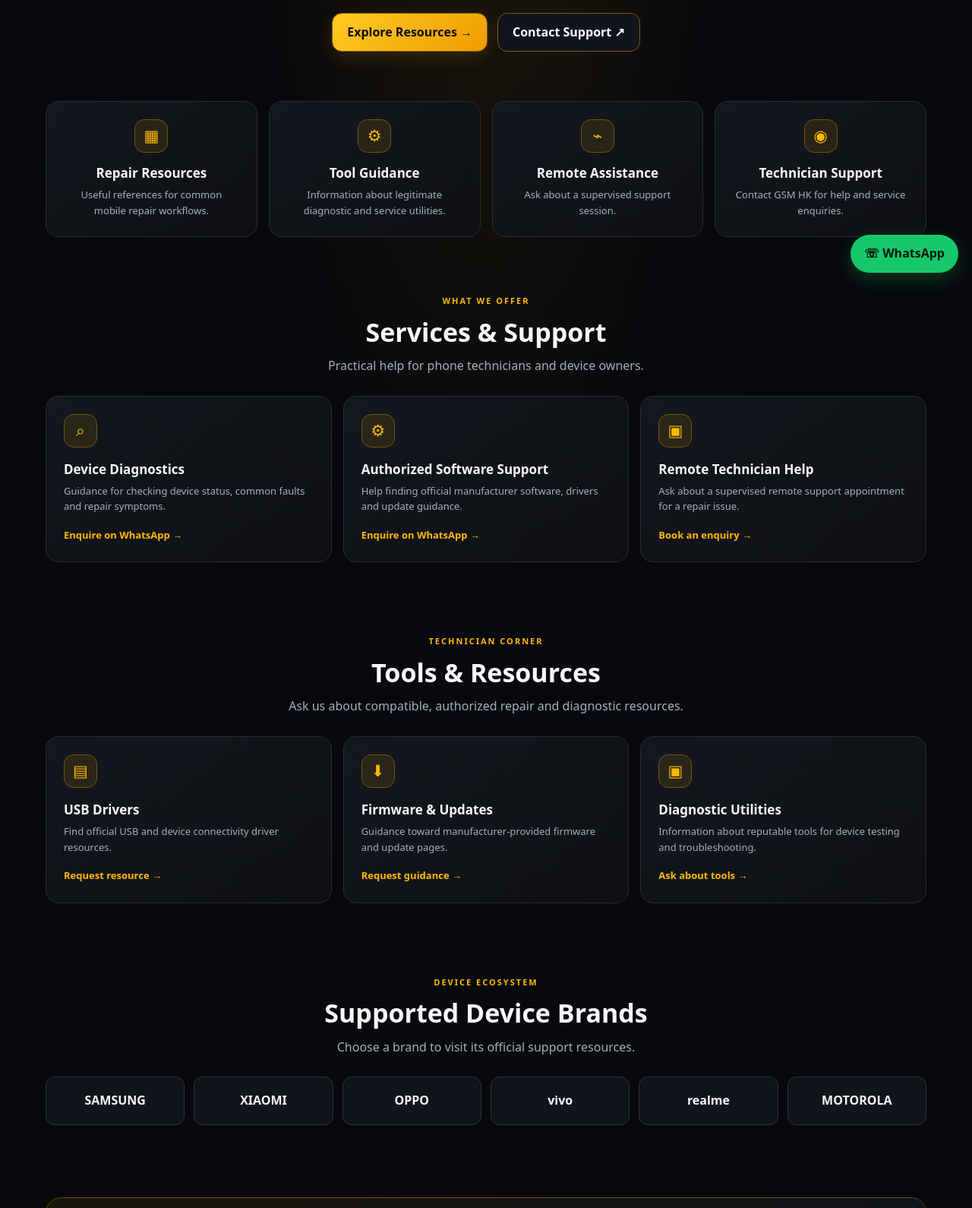
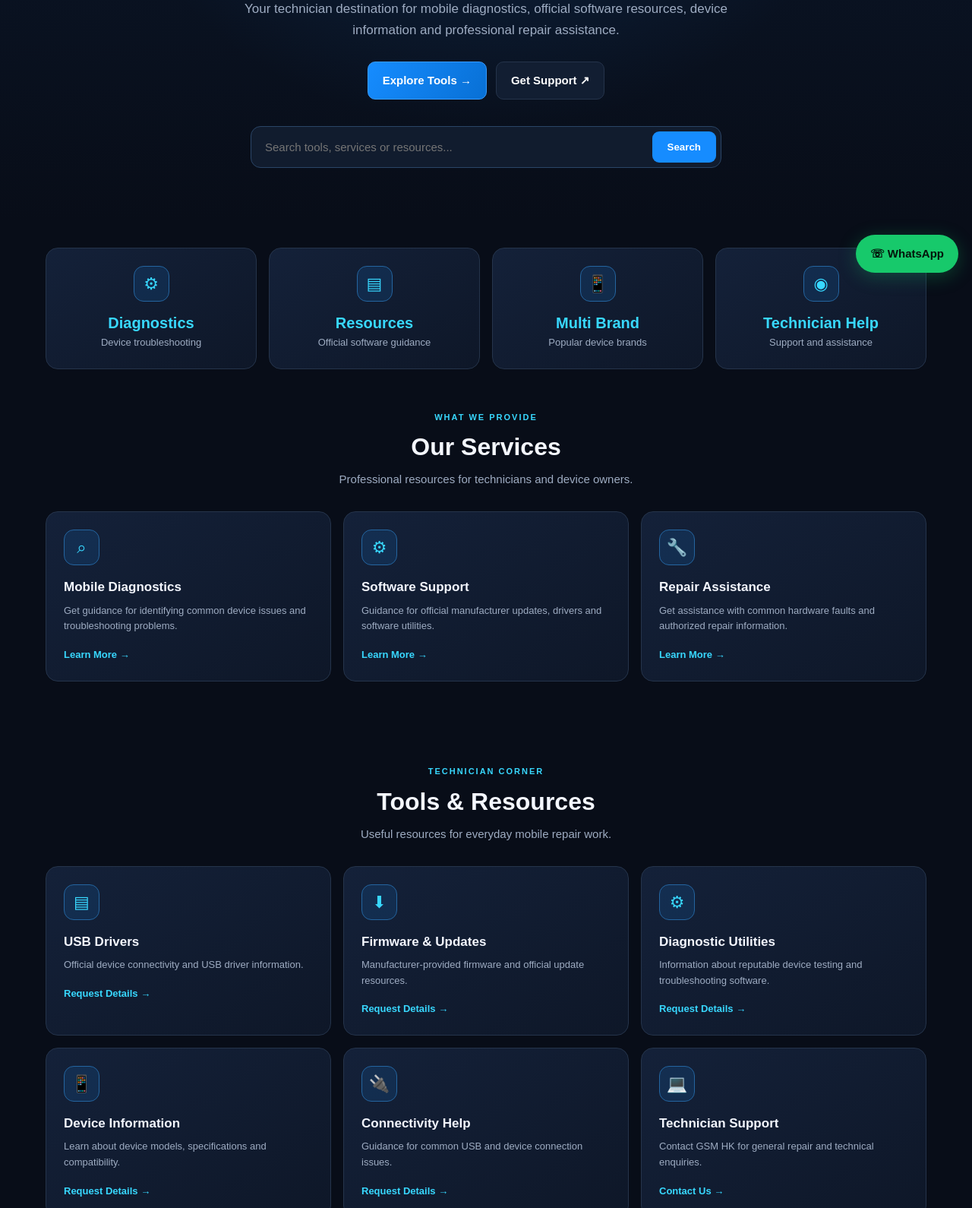
Before and after one commit to hktools8655-debug/gsm-hk, a plain HTML site: page index.html in a window 1280 px wide. Shown: the part 423-2013 px from the top of the page at 76% size. Drawn offline with Linux system fonts and the light colour scheme.

Commit message:
Update index.html

```diff
--- a/index.html
+++ b/index.html
@@ -1,49 +1,414 @@
-<!doctype html>
-<html lang="en"><head>
-<meta charset="utf-8"><meta name="viewport" content="width=device-width,initial-scale=1">
-<meta name="theme-color" content="#08090d">
-<meta name="description" content="GSM HK mobile diagnostics, authorized repair resources and technician support.">
-<title>GSM HK | Mobile Repair & Support</title>
+
+<!DOCTYPE html>
+<html lang="en">
+<head>
+<meta charset="UTF-8">
+<meta name="viewport" content="width=device-width, initial-scale=1">
+<meta name="theme-color" content="#080d18">
+<meta name="description" content="GSM HK - Mobile repair resources, device diagnostics, official software and technician support.">
+<title>GSM HK | Professional Mobile Repair Portal</title>
+
 <style>
-:root{--bg:#08090d;--panel:#11141a;--gold:#ffb900;--text:#f7f8fb;--muted:#a5afbf;--line:#292d36}
-*{box-sizing:border-box}html{scroll-behavior:smooth}body{margin:0;background:radial-gradient(ellipse at 50% 0%,#21190a,transparent 36%),var(--bg);color:var(--text);font:16px/1.6 system-ui,Arial,sans-serif}
-a{color:inherit;text-decoration:none}.wrap{width:min(1160px,92%);margin:auto}.top{background:#090a0e;border-bottom:1px solid var(--line);color:var(--muted);font-size:12px}.top .wrap{display:flex;justify-content:space-between;padding:8px 0;gap:10px;flex-wrap:wrap}
-header{position:sticky;top:0;z-index:5;background:#08090df2;backdrop-filter:blur(12px);border-bottom:1px solid #39301d}.nav{min-height:78px;display:flex;align-items:center;justify-content:space-between;gap:20px}
-.brand{font-size:25px;font-weight:900;letter-spacing:-1px;display:flex;align-items:center;gap:10px}.brand b,.gold{color:var(--gold)}.brand small{display:block;color:var(--muted);font-size:10px;letter-spacing:2px}.logo{width:44px;height:44px;border:1px solid var(--gold);border-radius:13px;display:grid;place-items:center;color:var(--gold);font-size:23px}
-nav{display:flex;gap:22px;font-size:14px;font-weight:700;color:#d4d8e0}nav a:hover{color:var(--gold)}.btn{display:inline-block;padding:12px 19px;border-radius:13px;background:linear-gradient(135deg,#ffca22,#ef9c00);color:#08090d;font-weight:900;border:1px solid #805c13;box-shadow:0 8px 25px #ffb90020}.btn.alt{background:#11141a;color:white;box-shadow:none}.menu{display:none;background:#151820;color:white;border:1px solid var(--line);padding:8px 12px;border-radius:9px}
-.hero{text-align:center;padding:90px 0 65px}.pill{display:inline-block;border:1px solid #76540f;border-radius:99px;padding:7px 14px;color:var(--gold);background:#151109;font-size:12px;font-weight:850;letter-spacing:.5px}
-h1{font-size:clamp(40px,6vw,68px);line-height:1.1;letter-spacing:-2px;margin:26px 0 15px}h1 span{color:var(--gold)}.lead{max-width:750px;margin:auto;color:var(--muted);font-size:17px}.actions{display:flex;justify-content:center;gap:13px;flex-wrap:wrap;margin-top:29px}
-.stats,.grid{display:grid;grid-template-columns:repeat(4,1fr);gap:15px}.card{background:linear-gradient(145deg,#14171e,#0e1015);border:1px solid var(--line);border-radius:17px;padding:23px;transition:.2s}.card:hover{border-color:#8b6518;transform:translateY(-3px)}.ico{width:44px;height:44px;border-radius:13px;background:#ffb90018;border:1px solid #76540f;color:var(--gold);display:grid;place-items:center;font-size:21px;margin:0 auto 13px}
-.card h3{margin:0 0 5px;font-size:17px}.card p{margin:0;color:var(--muted);font-size:13px}section{padding:35px 0 60px}.stats{margin-bottom:40px}.head{text-align:center;margin-bottom:26px}.eyebrow{color:var(--gold);font-size:11px;letter-spacing:2px;font-weight:900}.head h2{font-size:34px;margin:5px 0}.head p{color:var(--muted);margin:0}.grid{grid-template-columns:repeat(3,1fr)}.service .ico{margin:0 0 15px}.service p{min-height:44px}.link{display:inline-block;color:var(--gold);font-size:13px;font-weight:850;margin-top:14px}
-.brands{display:grid;grid-template-columns:repeat(6,1fr);gap:12px}.brandbox{background:#11141a;border:1px solid #30343d;border-radius:12px;text-align:center;padding:18px 7px;font-weight:900}.brandbox:hover{border-color:var(--gold);color:var(--gold)}
-.band{display:flex;justify-content:space-between;align-items:center;gap:20px;padding:30px;border:1px solid #61470f;border-radius:20px;background:linear-gradient(110deg,#1b160b,#11141a)}.band h2{margin:0 0 5px}.band p{margin:0;color:var(--muted)}
-footer{border-top:1px solid var(--line);padding:23px 0;color:var(--muted);font-size:12px}.foot{display:flex;justify-content:space-between;gap:12px;flex-wrap:wrap}.float{position:fixed;right:18px;bottom:18px;background:#15c96b;color:#03140b;padding:12px 18px;border-radius:99px;font-weight:900;z-index:9;box-shadow:0 8px 25px #15c96b40}
-@media(max-width:850px){nav{display:none;position:absolute;top:78px;left:0;right:0;padding:18px 5%;background:#0b0d12;flex-direction:column}nav.open{display:flex}.menu{display:block}.nav>.btn{display:none}.stats{grid-template-columns:repeat(2,1fr)}.brands{grid-template-columns:repeat(3,1fr)}}
-@media(max-width:560px){.hero{padding:60px 0 40px}.stats,.grid{grid-template-columns:1fr}.band{align-items:flex-start;flex-direction:column}.head h2{font-size:28px}}
-</style></head><body>
-<div class="top"><div class="wrap"><span>● <b class="gold">GSM HK</b> | Mobile Repair Resources</span><span>WhatsApp: +91 70186 98655</span></div></div>
-<header><div class="wrap nav"><a class="brand" href="#home"><span class="logo">▦</span><span>GSM <b>HK</b><small>UNLOCK · REPAIR · FIX</small></span></a>
-<nav id="nav"><a href="#home">Overview</a><a href="#services">Services</a><a href="#tools">Tools & Resources</a><a href="#brands">Brands</a><a href="#contact">Support</a></nav>
-<a class="btn" href="https://wa.me/917018698655?text=Hello%20GSM%20HK%2C%20I%20need%20support.">WhatsApp Support ↗</a><button class="menu" onclick="document.getElementById('nav').classList.toggle('open')">☰</button></div></header>
+:root{
+  --bg:#080d18;
+  --panel:#111b2d;
+  --panel2:#0d1524;
+  --blue:#168cff;
+  --cyan:#38d8ff;
+  --gold:#ffbd42;
+  --text:#f4f7ff;
+  --muted:#9eacc2;
+  --line:#25344b;
+}
+*{box-sizing:border-box}
+html{scroll-behavior:smooth}
+body{
+ margin:0;background:var(--bg);color:var(--text);
+ font:15px/1.6 Arial,sans-serif;
+}
+a{text-decoration:none;color:inherit}
+.wrap{width:min(1160px,92%);margin:auto}
+.top{
+ background:#060a12;border-bottom:1px solid var(--line);
+ color:var(--muted);font-size:12px;padding:8px 0
+}
+.top .wrap{display:flex;justify-content:space-between;gap:10px;flex-wrap:wrap}
+header{
+ position:sticky;top:0;z-index:10;
+ background:#080d18ed;backdrop-filter:blur(14px);
+ border-bottom:1px solid var(--line)
+}
+.nav{
+ min-height:76px;display:flex;align-items:center;
+ justify-content:space-between;gap:18px
+}
+.brand{display:flex;align-items:center;gap:11px;font-weight:900;font-size:25px}
+.logo{
+ width:45px;height:45px;border-radius:13px;
+ display:grid;place-items:center;
+ background:linear-gradient(135deg,#168cff,#074caa);
+ color:white;font-size:22px;
+ box-shadow:0 0 22px #168cff45
+}
+.brand small{display:block;font-size:10px;letter-spacing:2px;color:var(--muted)}
+.brand b{color:var(--cyan)}
+nav{display:flex;gap:21px;font-size:13px;font-weight:bold}
+nav a:hover{color:var(--cyan)}
+.btn{
+ display:inline-block;padding:12px 19px;border-radius:10px;
+ background:linear-gradient(120deg,#168cff,#0870d5);
+ color:white;font-weight:bold;border:1px solid #369bff;
+ transition:.2s
+}
+.btn:hover{transform:translateY(-2px);filter:brightness(1.15)}
+.btn.alt{background:#121e32;border:1px solid var(--line)}
+.menu{
+ display:none;background:#15233a;color:white;
+ border:1px solid var(--line);padding:9px 13px;border-radius:8px
+}
+.hero{
+ padding:85px 0 70px;text-align:center;
+ background:
+ radial-gradient(ellipse at 50% 10%,#123b6a77,transparent 55%),
+ linear-gradient(180deg,#0b172a,#080d18)
+}
+.pill{
+ display:inline-block;padding:7px 15px;border-radius:50px;
+ background:#10294a;border:1px solid #2265a5;
+ color:var(--cyan);font-size:11px;font-weight:bold;letter-spacing:1px
+}
+h1{
+ font-size:clamp(39px,6vw,68px);
+ line-height:1.1;letter-spacing:-2px;margin:25px 0 15px
+}
+h1 span{color:var(--cyan)}
+.lead{max-width:720px;margin:auto;color:var(--muted);font-size:17px}
+.actions{display:flex;justify-content:center;gap:12px;flex-wrap:wrap;margin-top:28px}
+.searchbox{
+ max-width:620px;margin:35px auto 0;
+ display:flex;background:#111c2e;border:1px solid #2a4567;
+ border-radius:13px;padding:6px
+}
+.searchbox input{
+ flex:1;min-width:0;background:transparent;border:0;
+ outline:0;color:white;padding:12px;font-size:15px
+}
+.searchbox button{
+ border:0;border-radius:9px;background:var(--blue);
+ color:white;padding:0 20px;font-weight:bold
+}
+section{padding:55px 0}
+.head{text-align:center;margin-bottom:30px}
+.eyebrow{color:var(--cyan);font-size:11px;font-weight:900;letter-spacing:2px}
+.head h2{font-size:32px;margin:5px 0}
+.head p{color:var(--muted);margin:0}
+.stats,.grid{display:grid;gap:16px}
+.stats{grid-template-columns:repeat(4,1fr);margin-top:35px}
+.grid{grid-template-columns:repeat(3,1fr)}
+.card{
+ background:linear-gradient(145deg,#142139,#0e1728);
+ border:1px solid var(--line);border-radius:16px;
+ padding:23px;transition:.2s
+}
+.card:hover{transform:translateY(-4px);border-color:#2189e8}
+.ico{
+ width:47px;height:47px;border-radius:13px;
+ background:#168cff20;border:1px solid #2465a0;
+ display:grid;place-items:center;font-size:22px;
+ color:var(--cyan);margin-bottom:15px
+}
+.card h3{margin:0 0 7px;font-size:17px}
+.card p{color:var(--muted);font-size:13px;margin:0}
+.stat{text-align:center}
+.stat .ico{margin:0 auto 12px}
+.stat strong{font-size:20px;color:var(--cyan)}
+.service{display:flex;flex-direction:column;align-items:flex-start}
+.service .link{
+ color:var(--cyan);font-size:13px;font-weight:bold;margin-top:17px
+}
+.service .link:hover{color:var(--gold)}
+.brands{display:grid;grid-template-columns:repeat(6,1fr);gap:12px}
+.brandbox{
+ padding:18px 5px;text-align:center;border:1px solid var(--line);
+ border-radius:12px;background:var(--panel);font-weight:900;
+ font-size:13px;transition:.2s
+}
+.brandbox:hover{border-color:var(--cyan);color:var(--cyan)}
+.band{
+ display:flex;justify-content:space-between;align-items:center;
+ gap:20px;padding:32px;border:1px solid #24578b;
+ border-radius:18px;
+ background:linear-gradient(110deg,#10294a,#101827)
+}
+.band h2{margin:0 0 5px}
+.band p{margin:0;color:var(--muted)}
+.empty{display:none;text-align:center;color:var(--muted);padding:25px}
+footer{border-top:1px solid var(--line);padding:25px 0;color:var(--muted);font-size:12px}
+.foot{display:flex;justify-content:space-between;gap:12px;flex-wrap:wrap}
+.float{
+ position:fixed;right:18px;bottom:18px;z-index:20;
+ background:#17c96b;color:#04150b;padding:13px 19px;
+ border-radius:50px;font-weight:900;box-shadow:0 5px 25px #17c96b45
+}
+@media(max-width:850px){
+ nav{
+ display:none;position:absolute;top:76px;left:0;right:0;
+ padding:20px 5%;background:#0a1220;flex-direction:column
+ }
+ nav.open{display:flex}
+ .menu{display:block}
+ .nav>.btn{display:none}
+ .stats{grid-template-columns:repeat(2,1fr)}
+ .brands{grid-template-columns:repeat(3,1fr)}
+}
+@media(max-width:600px){
+ .hero{padding:60px 0 45px}
+ .grid{grid-template-columns:1fr}
+ .band{align-items:flex-start;flex-direction:column}
+ .head h2{font-size:27px}
+ .searchbox button{padding:0 12px}
+}
+</style>
+</head>
+
+<body>
+
+<div class="top">
+ <div class="wrap">
+  <span>● GSM HK | Professional Technician Portal</span>
+  <span>WhatsApp: +91 70186 98655</span>
+ </div>
+</div>
+
+<header>
+ <div class="wrap nav">
+  <a class="brand" href="#home">
+   <span class="logo">HK</span>
+   <span>GSM <b>HK</b><small>UNLOCK · REPAIR · SUPPORT</small></span>
+  </a>
+
+  <nav id="nav">
+   <a href="#home">Home</a>
+   <a href="#services">Services</a>
+   <a href="#tools">Tools</a>
+   <a href="#brands">Brands</a>
+   <a href="#contact">Contact</a>
+  </nav>
+
+  <a class="btn" href="https://wa.me/917018698655">WhatsApp ↗</a>
+  <button class="menu" onclick="document.getElementById('nav').classList.toggle('open')">☰</button>
+ </div>
+</header>
+
 <main>
-<section class="hero" id="home"><div class="wrap"><div class="pill">● PROFESSIONAL GSM TECHNICIAN PORTAL</div><h1>Welcome To <span>GSM HK</span></h1><p class="lead">Mobile diagnostics, authorized repair resources, software guidance and practical support for mobile technicians.</p><div class="actions"><a class="btn" href="#tools">Explore Resources →</a><a class="btn alt" href="#contact">Contact Support ↗</a></div></div></section>
-<div class="wrap stats">
-<article class="card" style="text-align:center"><div class="ico">▦</div><h3>Repair Resources</h3><p>Useful references for common mobile repair workflows.</p></article>
-<article class="card" style="text-align:center"><div class="ico">⚙</div><h3>Tool Guidance</h3><p>Information about legitimate diagnostic and service utilities.</p></article>
-<article class="card" style="text-align:center"><div class="ico">⌁</div><h3>Remote Assistance</h3><p>Ask about a supervised support session.</p></article>
-<article class="card" style="text-align:center"><div class="ico">◉</div><h3>Technician Support</h3><p>Contact GSM HK for help and service enquiries.</p></article></div>
-<section id="services"><div class="wrap"><div class="head"><div class="eyebrow">WHAT WE OFFER</div><h2>Services & Support</h2><p>Practical help for phone technicians and device owners.</p></div><div class="grid">
-<article class="card service"><div class="ico">⌕</div><h3>Device Diagnostics</h3><p>Guidance for checking device status, common faults and repair symptoms.</p><a class="link" href="https://wa.me/917018698655?text=I%20need%20device%20diagnostics%20support.">Enquire on WhatsApp →</a></article>
-<article class="card service"><div class="ico">⚙</div><h3>Authorized Software Support</h3><p>Help finding official manufacturer software, drivers and update guidance.</p><a class="link" href="https://wa.me/917018698655?text=I%20need%20authorized%20software%20support.">Enquire on WhatsApp →</a></article>
-<article class="card service"><div class="ico">▣</div><h3>Remote Technician Help</h3><p>Ask about a supervised remote support appointment for a repair issue.</p><a class="link" href="https://wa.me/917018698655?text=I%20want%20to%20ask%20about%20remote%20technician%20support.">Book an enquiry →</a></article></div></div></section>
-<section id="tools"><div class="wrap"><div class="head"><div class="eyebrow">TECHNICIAN CORNER</div><h2>Tools & Resources</h2><p>Ask us about compatible, authorized repair and diagnostic resources.</p></div><div class="grid">
-<article class="card service"><div class="ico">▤</div><h3>USB Drivers</h3><p>Find official USB and device connectivity driver resources.</p><a class="link" href="https://wa.me/917018698655?text=Please%20help%20me%20find%20official%20USB%20drivers.">Request resource →</a></article>
-<article class="card service"><div class="ico">⬇</div><h3>Firmware & Updates</h3><p>Guidance toward manufacturer-provided firmware and update pages.</p><a class="link" href="https://wa.me/917018698655?text=I%20need%20official%20firmware%20or%20update%20guidance.">Request guidance →</a></article>
-<article class="card service"><div class="ico">▣</div><h3>Diagnostic Utilities</h3><p>Information about reputable tools for device testing and troubleshooting.</p><a class="link" href="https://wa.me/917018698655?text=I%20need%20diagnostic%20utility%20information.">Ask about tools →</a></article></div></div></section>
-<section id="brands"><div class="wrap"><div class="head"><div class="eyebrow">DEVICE ECOSYSTEM</div><h2>Supported Device Brands</h2><p>Choose a brand to visit its official support resources.</p></div><div class="brands">
-<a class="brandbox" href="https://www.samsung.com/in/support/">SAMSUNG</a><a class="brandbox" href="https://www.mi.com/in/service/">XIAOMI</a><a class="brandbox" href="https://support.oppo.com/in/">OPPO</a><a class="brandbox" href="https://www.vivo.com/in/support">vivo</a><a class="brandbox" href="https://www.realme.com/in/support">realme</a><a class="brandbox" href="https://www.motorola.in/support">MOTOROLA</a></div></div></section>
-<section id="contact"><div class="wrap"><div class="band"><div><div class="eyebrow">NEED A HAND?</div><h2>Talk to GSM HK Support</h2><p>Send your device model and a short description of the issue.</p></div><a class="btn" href="https://wa.me/917018698655?text=Hello%20GSM%20HK%2C%20I%20need%20technician%20support.">Chat on WhatsApp ↗</a></div></div></section>
-</main><footer><div class="wrap foot"><span>© <span id="year"></span> GSM HK. All rights reserved.</span><span>Independent repair resource portal. Brand names belong to their respective owners.</span></div></footer>
-<a class="float" href="https://wa.me/917018698655?text=Hello%20GSM%20HK">☏ WhatsApp</a>
-<script>document.getElementById('year').textContent=new Date().getFullYear();document.querySelectorAll('nav a').forEach(a=>a.addEventListener('click',()=>document.getElementById('nav').classList.remove('open')));</script>
-</body></html>
+
+<section class="hero" id="home">
+ <div class="wrap">
+  <div class="pill">✦ WELCOME TO GSM HK</div>
+
+  <h1>Professional <span>Mobile Repair</span><br>Resources & Support</h1>
+
+  <p class="lead">
+   Your technician destination for mobile diagnostics,
+   official software resources, device information
+   and professional repair assistance.
+  </p>
+
+  <div class="actions">
+   <a class="btn" href="#tools">Explore Tools →</a>
+   <a class="btn alt" href="#contact">Get Support ↗</a>
+  </div>
+
+  <div class="searchbox">
+   <input id="search" type="search" placeholder="Search tools, services or resources...">
+   <button onclick="searchCards()">Search</button>
+  </div>
+ </div>
+</section>
+
+<div class="wrap">
+ <div class="stats">
+  <article class="card stat">
+   <div class="ico">⚙</div>
+   <strong>Diagnostics</strong>
+   <p>Device troubleshooting</p>
+  </article>
+  <article class="card stat">
+   <div class="ico">▤</div>
+   <strong>Resources</strong>
+   <p>Official software guidance</p>
+  </article>
+  <article class="card stat">
+   <div class="ico">📱</div>
+   <strong>Multi Brand</strong>
+   <p>Popular device brands</p>
+  </article>
+  <article class="card stat">
+   <div class="ico">◉</div>
+   <strong>Technician Help</strong>
+   <p>Support and assistance</p>
+  </article>
+ </div>
+</div>
+
+<section id="services">
+ <div class="wrap">
+  <div class="head">
+   <div class="eyebrow">WHAT WE PROVIDE</div>
+   <h2>Our Services</h2>
+   <p>Professional resources for technicians and device owners.</p>
+  </div>
+
+  <div class="grid searchable">
+   <article class="card service">
+    <div class="ico">⌕</div>
+    <h3>Mobile Diagnostics</h3>
+    <p>Get guidance for identifying common device issues and troubleshooting problems.</p>
+    <a class="link" href="https://wa.me/917018698655?text=I%20need%20mobile%20diagnostic%20support">Learn More →</a>
+   </article>
+
+   <article class="card service">
+    <div class="ico">⚙</div>
+    <h3>Software Support</h3>
+    <p>Guidance for official manufacturer updates, drivers and software utilities.</p>
+    <a class="link" href="https://wa.me/917018698655?text=I%20need%20software%20support">Learn More →</a>
+   </article>
+
+   <article class="card service">
+    <div class="ico">🔧</div>
+    <h3>Repair Assistance</h3>
+    <p>Get assistance with common hardware faults and authorized repair information.</p>
+    <a class="link" href="https://wa.me/917018698655?text=I%20need%20repair%20assistance">Learn More →</a>
+   </article>
+  </div>
+ </div>
+</section>
+
+<section id="tools">
+ <div class="wrap">
+  <div class="head">
+   <div class="eyebrow">TECHNICIAN CORNER</div>
+   <h2>Tools & Resources</h2>
+   <p>Useful resources for everyday mobile repair work.</p>
+  </div>
+
+  <div class="grid searchable">
+
+   <article class="card service">
+    <div class="ico">▤</div>
+    <h3>USB Drivers</h3>
+    <p>Official device connectivity and USB driver information.</p>
+    <a class="link" href="https://wa.me/917018698655?text=I%20need%20USB%20driver%20information">Request Details →</a>
+   </article>
+
+   <article class="card service">
+    <div class="ico">⬇</div>
+    <h3>Firmware & Updates</h3>
+    <p>Manufacturer-provided firmware and official update resources.</p>
+    <a class="link" href="https://wa.me/917018698655?text=I%20need%20firmware%20guidance">Request Details →</a>
+   </article>
+
+   <article class="card service">
+    <div class="ico">⚙</div>
+    <h3>Diagnostic Utilities</h3>
+    <p>Information about reputable device testing and troubleshooting software.</p>
+    <a class="link" href="https://wa.me/917018698655?text=I%20need%20diagnostic%20software%20information">Request Details →</a>
+   </article>
+
+   <article class="card service">
+    <div class="ico">📱</div>
+    <h3>Device Information</h3>
+    <p>Learn about device models, specifications and compatibility.</p>
+    <a class="link" href="https://wa.me/917018698655?text=I%20need%20device%20information">Request Details →</a>
+   </article>
+
+   <article class="card service">
+    <div class="ico">🔌</div>
+    <h3>Connectivity Help</h3>
+    <p>Guidance for common USB and device connection issues.</p>
+    <a class="link" href="https://wa.me/917018698655?text=I%20need%20connectivity%20help">Request Details →</a>
+   </article>
+
+   <article class="card service">
+    <div class="ico">💻</div>
+    <h3>Technician Support</h3>
+    <p>Contact GSM HK for general repair and technical enquiries.</p>
+    <a class="link" href="https://wa.me/917018698655?text=Hello%20GSM%20HK">Contact Us →</a>
+   </article>
+
+  </div>
+  <div class="empty" id="empty">No matching resources found. Try another search.</div>
+ </div>
+</section>
+
+<section id="brands">
+ <div class="wrap">
+  <div class="head">
+   <div class="eyebrow">DEVICE ECOSYSTEM</div>
+   <h2>Mobile Brands</h2>
+   <p>Visit official manufacturer support websites.</p>
+  </div>
+
+  <div class="brands">
+   <a class="brandbox" href="https://www.samsung.com/in/support/">SAMSUNG ↗</a>
+   <a class="brandbox" href="https://www.mi.com/in/service/">XIAOMI ↗</a>
+   <a class="brandbox" href="https://support.oppo.com/in/">OPPO ↗</a>
+   <a class="brandbox" href="https://www.vivo.com/in/support">VIVO ↗</a>
+   <a class="brandbox" href="https://www.realme.com/in/support">REALME ↗</a>
+   <a class="brandbox" href="https://www.motorola.in/support">MOTOROLA ↗</a>
+  </div>
+ </div>
+</section>
+
+<section id="contact">
+ <div class="wrap">
+  <div class="band">
+   <div>
+    <div class="eyebrow">WE ARE HERE TO HELP</div>
+    <h2>Need Technical Support?</h2>
+    <p>Contact GSM HK for enquiries and repair assistance.</p>
+   </div>
+   <a class="btn" href="https://wa.me/917018698655?text=Hello%20GSM%20HK%2C%20I%20need%20support.">Chat on WhatsApp ↗</a>
+  </div>
+ </div>
+</section>
+
+</main>
+
+<footer>
+ <div class="wrap foot">
+  <span>© <span id="year"></span> GSM HK. All rights reserved.</span>
+  <span>Independent mobile repair resource portal.</span>
+ </div>
+</footer>
+
+<a class="float" href="https://wa.me/917018698655">☏ WhatsApp</a>
+
+<script>
+document.getElementById("year").textContent=new Date().getFullYear();
+
+document.querySelectorAll("nav a").forEach(a=>{
+ a.addEventListener("click",()=>{
+  document.getElementById("nav").classList.remove("open");
+ });
+});
+
+function searchCards(){
+ const q=document.getElementById("search").value.toLowerCase().trim();
+ const cards=document.querySelectorAll(".searchable .card");
+ let visible=0;
+
+ cards.forEach(card=>{
+  const match=card.innerText.toLowerCase().includes(q);
+  card.style.display=match?"flex":"none";
+  if(match)visible++;
+ });
+
+ document.getElementById("empty").style.display=visible?"none":"block";
+}
+
+document.getElementById("search").addEventListener("input",searchCards);
+</script>
+
+</body>
+</html>
```
